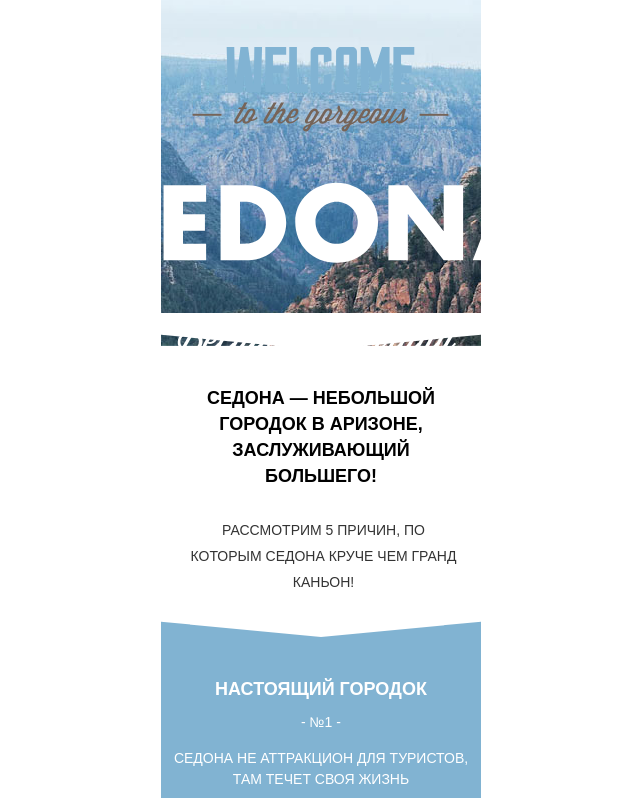
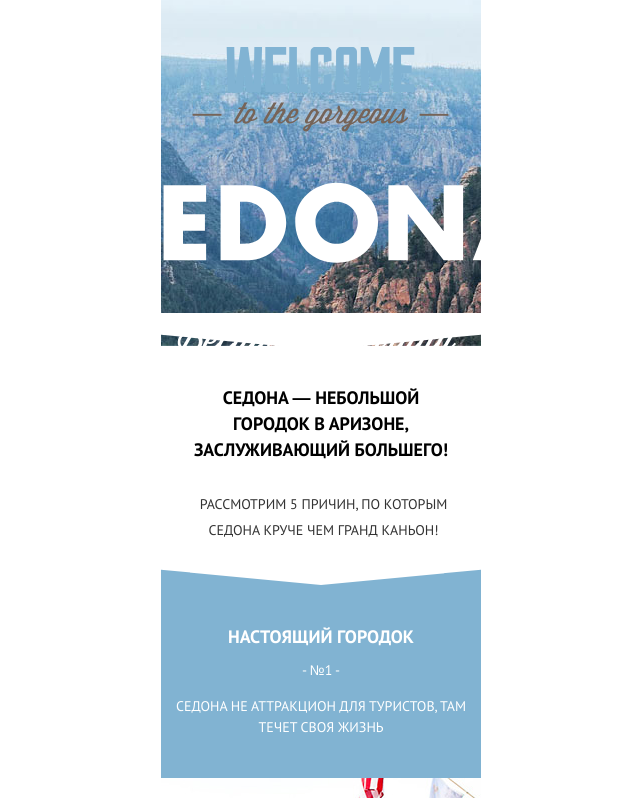
Before and after one commit to eseniaesina/213482-sedona, a plain HTML site: page index.html in a window 1280 px wide. Shown: the part 324-1122 px from the top of the page, without its empty margins (319-959 px from the left). Drawn offline with nearby package versions, Linux system fonts and the light colour scheme; files that its build step writes are made by us from their sources; the site is published under a folder, as on GitHub Pages, so addresses that start at the root find nothing; files whose address does not match are found by name.

Commit message:
изменила путь

```diff
--- a/less/fonts.less
+++ b/less/fonts.less
@@ -3,8 +3,8 @@
     font-weight: 400;
     src:
         local("PT Sans"),
-        url("/fonts/ptsans.woff") format("woff"),
-        url("/fonts/ptsans.woff2") format("woff2");
+        url("../fonts/ptsans.woff") format("woff"),
+        url("../fonts/ptsans.woff2") format("woff2");
 }
 
 @font-face {
@@ -12,6 +12,6 @@
     font-weight: 700;
     src:
         local("PT Sans"),
-        url("/fonts/ptsansbold.woff") format("woff"),
-        url("/fonts/ptsansbold.woff2") format("woff2");
+        url("../fonts/ptsansbold.woff") format("woff"),
+        url("../fonts/ptsansbold.woff2") format("woff2");
 }
```
